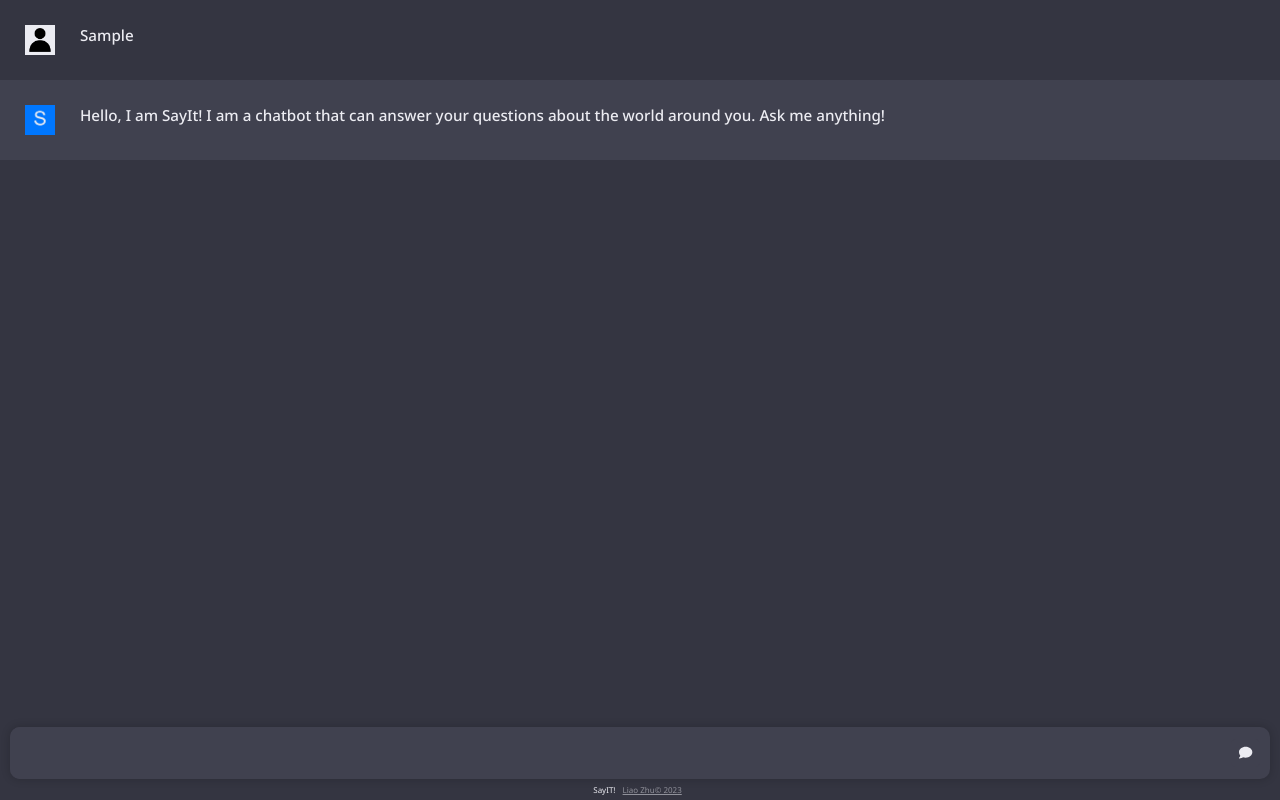
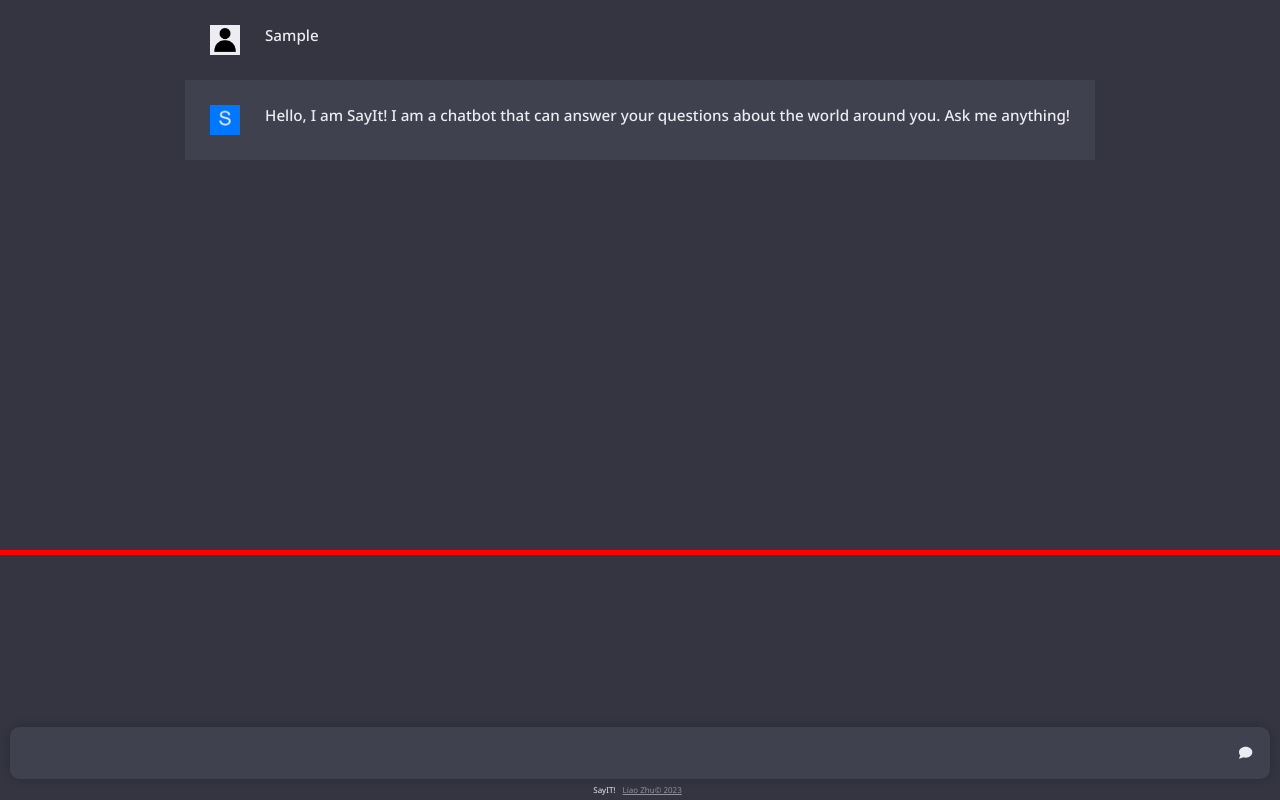
Before and after one commit to liaozhuzhu/sayit, a React (Create React App) app: page / in a window 1280 px wide. Both pictures are taken after typing "Sample" into the empty fields and a click on the button 1245 px from the left and 753 px from the top of the page. Built offline with nearby package versions, Linux system fonts and the light colour scheme.

Commit message:
display numerous responses/requests on page

```diff
--- a/src/styles.css
+++ b/src/styles.css
@@ -11,7 +11,8 @@ body {
   -webkit-font-smoothing: antialiased;
   -moz-osx-font-smoothing: grayscale;
   min-width: 450px;
-  min-height: 500px;
+  height: 550px;
+  overflow-y: hidden;
   background-color: #343541;
 }
 
@@ -111,6 +112,11 @@ body {
   background-color: #202123;
 }
 
+#chat-container {
+  overflow-y: scroll;
+  margin-bottom: 85px;
+}
+
 .chat-box {
   display: flex;
   justify-content: center;
@@ -160,21 +166,27 @@ body {
 /* ===== Sections ===== */
 #home {
   display: flex;
-  justify-content: center;
   align-items: center;
   flex-direction: column;
-  margin-top: 10%;
   overflow-y: scroll;
+  height: 550px;
+  padding-top: 10%;
 }
 
 #main {
-  margin-bottom: 15%;
+  width: 100%;
+  outline: 5px solid red;
+  display: flex;
+  align-items: center;
+  flex-direction: column;
+  overflow-y: scroll;
+  height: 550px;
 }
 
 #footer {
   position: fixed;
   bottom: 0;
-  margin-top: 100%;
+  margin-top: auto;
   width: 100%;
   background-color: #343541;
   color: #ececf2;
@@ -185,7 +197,7 @@ body {
   flex-direction: column;
   padding-top: 10px;
   padding-inline: 10px;
-  z-index: 2;
+  z-index: 0;
 }
 
 .footer-desc {
```
Also changed, not shown: src/pages/Main.jsx (line endings or trailing spaces), 2 other files (tests, documents, lock files or other folders).
